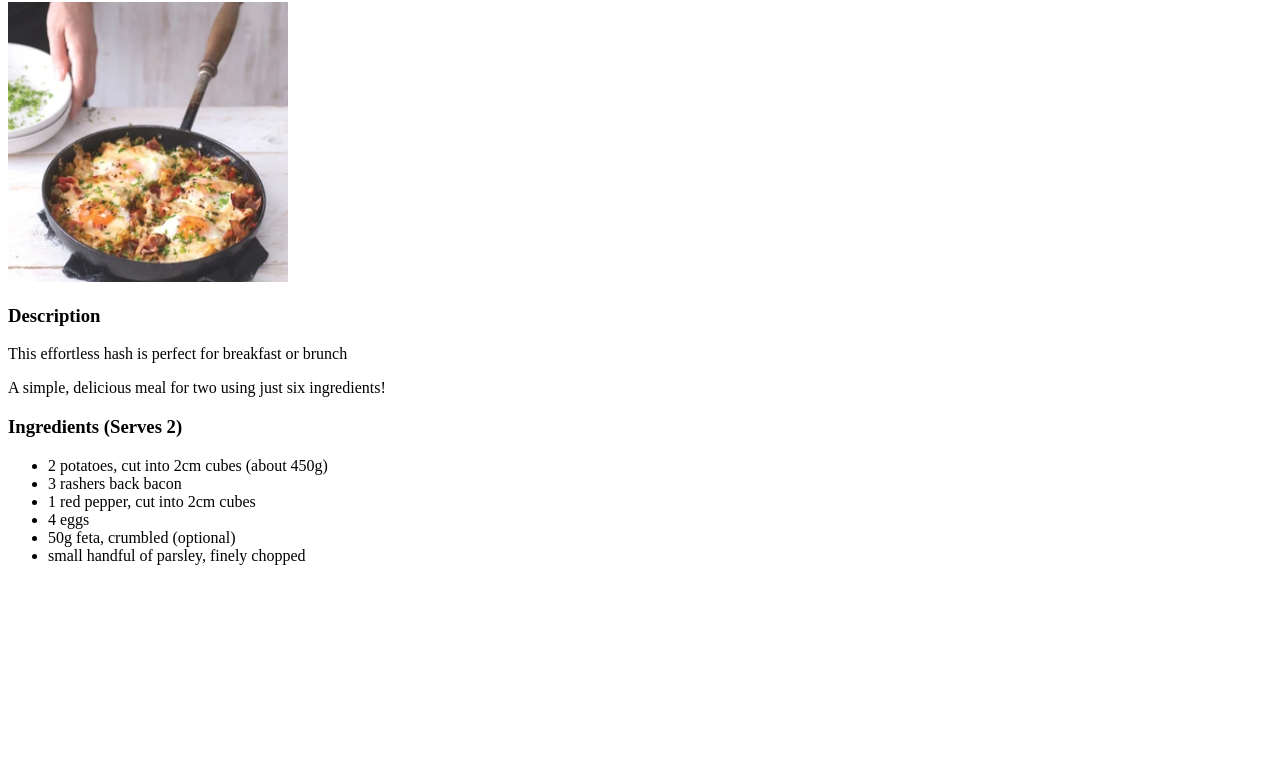
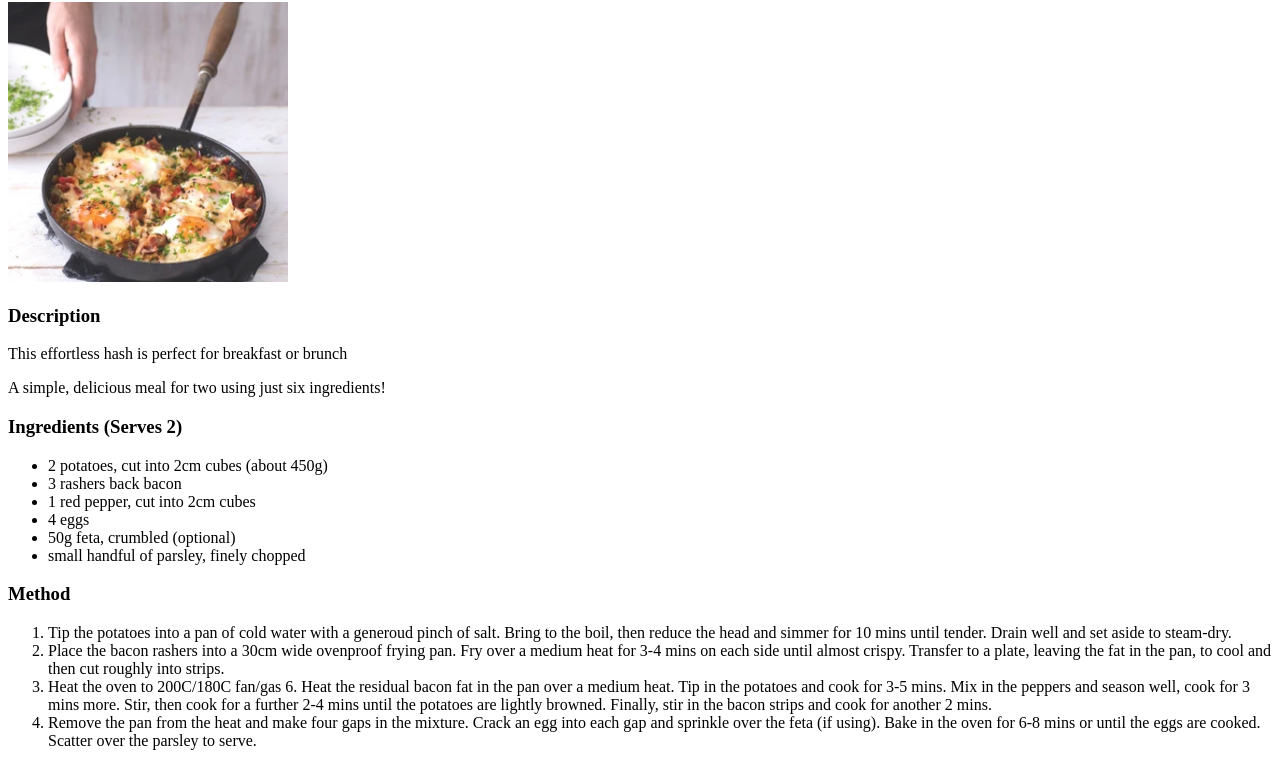
Before and after one commit to bassist32/odin-recipes, a plain HTML site: page recipes/breakfast-hash.html in a window 1280 px wide. Shown: the part 78-844 px from the top of the page. Before the commit the page ends 800 px from the top, so only its background shows below. Drawn offline with Linux system fonts and the light colour scheme.

Commit message:
Finished recipe page

```diff
--- a/recipes/breakfast-hash.html
+++ b/recipes/breakfast-hash.html
@@ -23,5 +23,13 @@
             <li>50g feta, crumbled (optional)</li>
             <li>small handful of parsley, finely chopped</li>
         </ul>
+
+        <h3>Method</h3>
+        <ol>
+            <li>Tip the potatoes into a pan of cold water with a generoud pinch of salt. Bring to the boil, then reduce the head and simmer for 10 mins until tender. Drain well and set aside to steam-dry.</li>
+            <li>Place the bacon rashers into a 30cm wide ovenproof frying pan. Fry over a medium heat for 3-4 mins on each side until almost crispy. Transfer to a plate, leaving the fat in the pan, to cool and then cut roughly into strips.</li>
+            <li>Heat the oven to 200C/180C fan/gas 6. Heat the residual bacon fat in the pan over a medium heat. Tip in the potatoes and cook for 3-5 mins. Mix in the peppers and season well, cook for 3 mins more. Stir, then cook for a further 2-4 mins until the potatoes are lightly browned. Finally, stir in the bacon strips and cook for another 2 mins.</li>
+            <li>Remove the pan from the heat and make four gaps in the mixture. Crack an egg into each gap and sprinkle over the feta (if using). Bake in the oven for 6-8 mins or until the eggs are cooked. Scatter over the parsley to serve.</li>
+        </ol>
     </body>
 </html>
```
